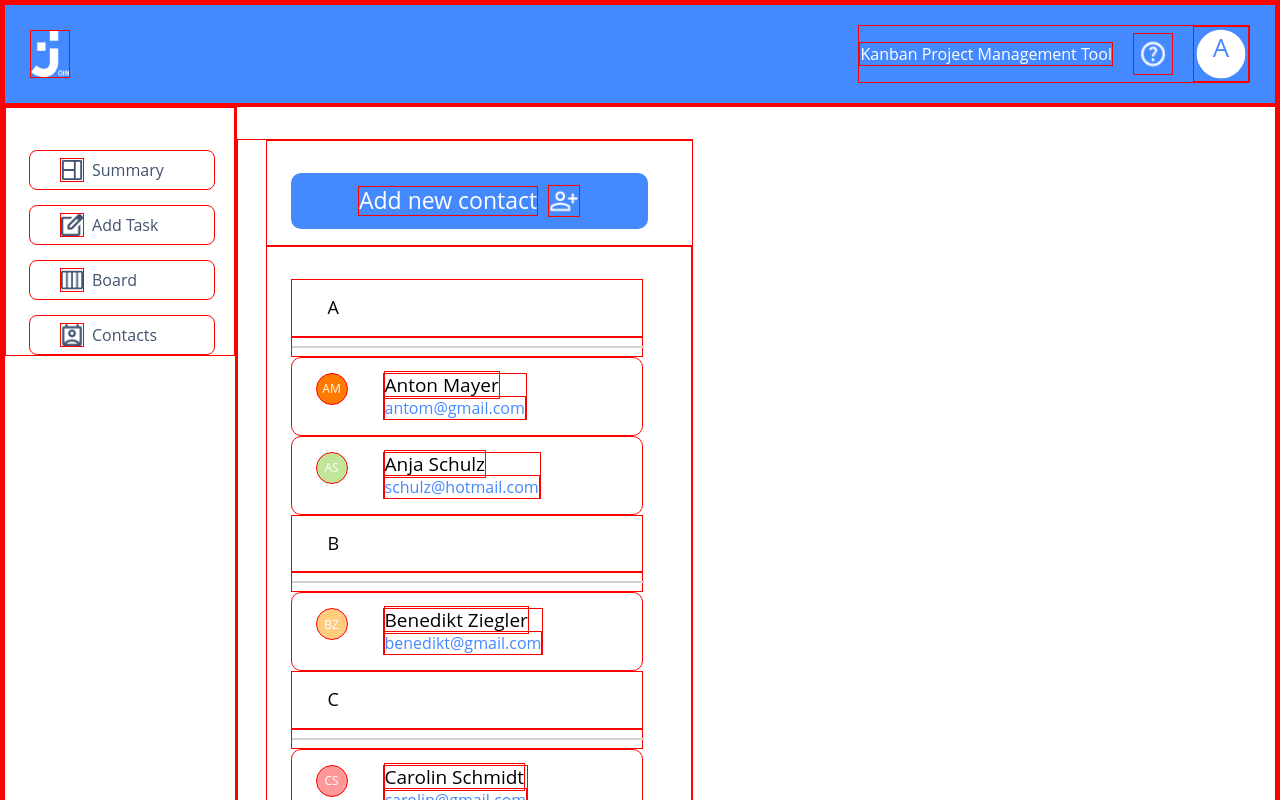
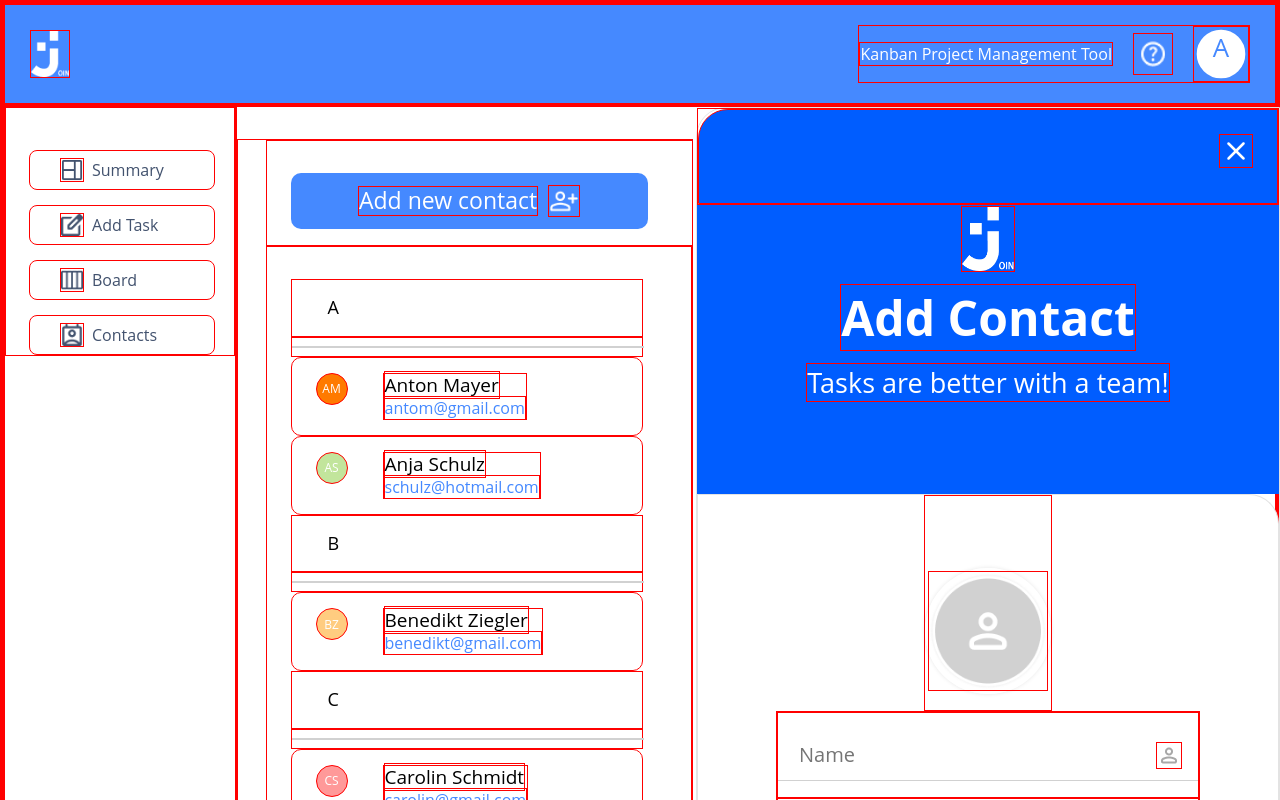
Before and after one commit to wavyStructures/anjaschwab-join, a plain HTML site: page index.html in a window 1280 px wide. Both pictures are taken after a click on the element "Contacts". Shown: the top 800 px of the page. Drawn offline with Linux system fonts and the light colour scheme.

Commit message:
sebastian implement into conact.js

```diff
--- a/assets/css/contacts.css
+++ b/assets/css/contacts.css
@@ -70,13 +70,12 @@
 }
 
 .add-contact {
-  height: 1024px;
   width: 584px;
   right: 0px;
   margin-left: 159px;
   position: fixed;
   border: solid 1px #e3e3e3;
-  border-radius: 30px 0 30px 30px;
+  border-radius: 30px 0px 30px 30px;
   gap: 72px;
   z-index: 50;
   moveinright: 0.2s ease-in-out;
@@ -124,8 +123,8 @@
   align-items: center;
   background-color: white;
   border: solid 1px #e3e3e3;
+  border-radius: 0px 30px 30px 30px;
   border-bottom: none;
-  height: 1024px; /*to delete*/
 }
 
 .profile-badge-group-add-contact {
--- a/js/contacts.js
+++ b/js/contacts.js
@@ -267,6 +267,48 @@ function createPartingLine(main) {
  */
 function generateContactsContainerHTML() {
   return `
+  <div class="add-contact">
+  <div class="add-contact-header">
+      <div class="add-contact-header-close">
+          <img onclick="closeAddContact()" src="./assets/img/icon-close_white.png" alt="closeAddContact">
+      </div>
+  </div>
+  <div class="add-contact-header-logo">
+      <img src="./assets/img/logo-medium_white.png" alt="">
+      <span>Add Contact</span>
+      <p>Tasks are better with a team!</p>
+  </div>
+
+  <div class="add-contact-bottom">
+      <div class="profile-badge-group-add-contact">
+          <div class="profile-badge-add-contact">
+              <img src="./assets/img/add.contact-badge.png" alt="">
+          </div>
+      </div>
+      <form action="" onsubmit="createNewContact(); return false" class="add-contact-input-group">
+      <div class="input-frame">
+          <input id="contactName" type="text" placeholder="Name" autofocus required>
+          <img src="./assets/img/icon-person.png" alt="">
+      </div>
+      <div class="input-frame">
+          <input id="contactMail" type="email" placeholder="Email" autofocus required>
+          <img src="./assets/img/icon-mail.png" alt="">
+      </div>
+      <div class="input-frame">
+          <input id="ContactPhone" type="tel" placeholder="Phone" autofocus required>
+          <img src="./assets/img/icon-call.png" alt="">
+      </div>
+      <div id="addContactButton" class="addContactButton">
+          <button class="cancelButton" onmouseover="changeCancelIcon()" onmouseout="restoreCancelIcon()">Cancel
+              <img id="cancelIcon" onclick="closeAddContact()" src="./assets/img/icon-cancel.png" alt="">
+          </button>
+          <button class="createButton">Create contact
+          <img id="createIcon" onclick="createContact()" src="./assets/img/icon-check.png" alt="">
+      </button>
+      </div>
+      </form>
+  </div>
+</div>
         <div class="contacts-container" id="contacts-container">
 
             <div class="button-add-contact-card" id="button-add-contact-card">
```
Also changed, not shown: contacts.html (+1 -1 lines).
